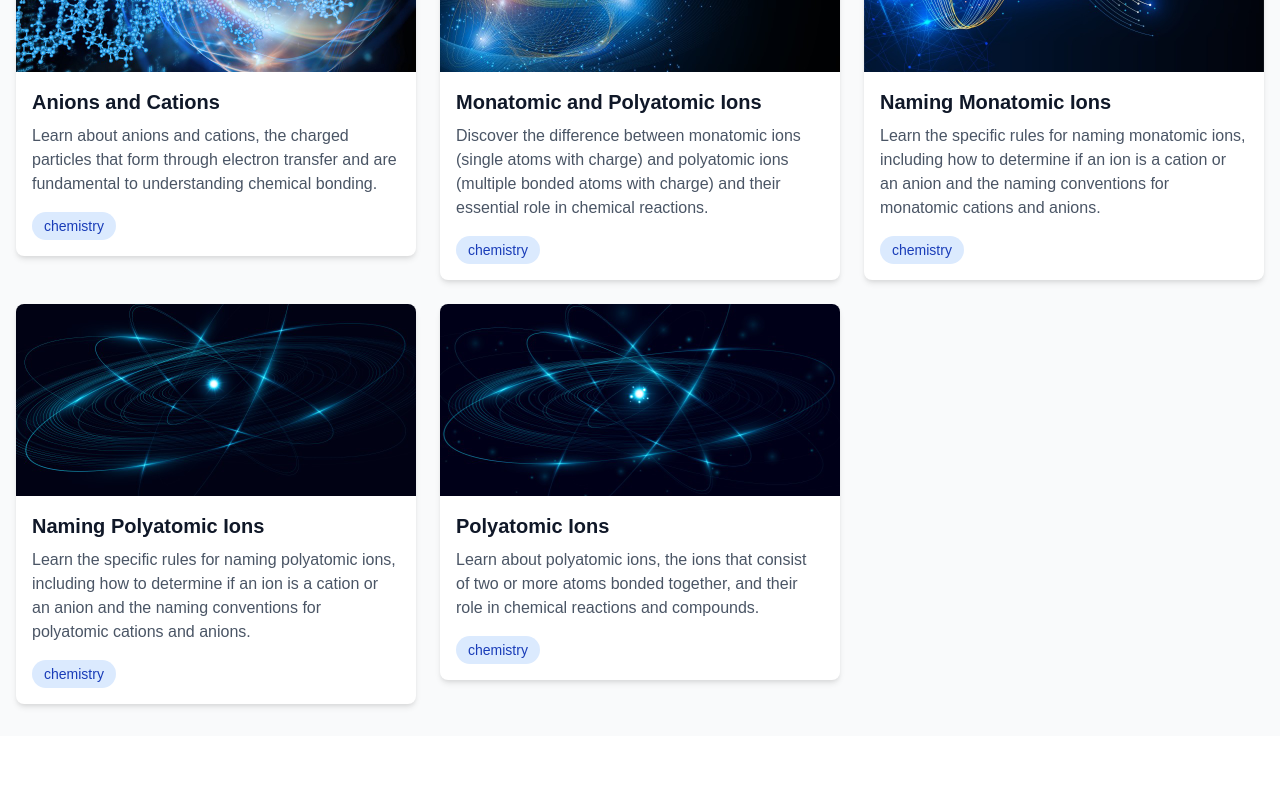
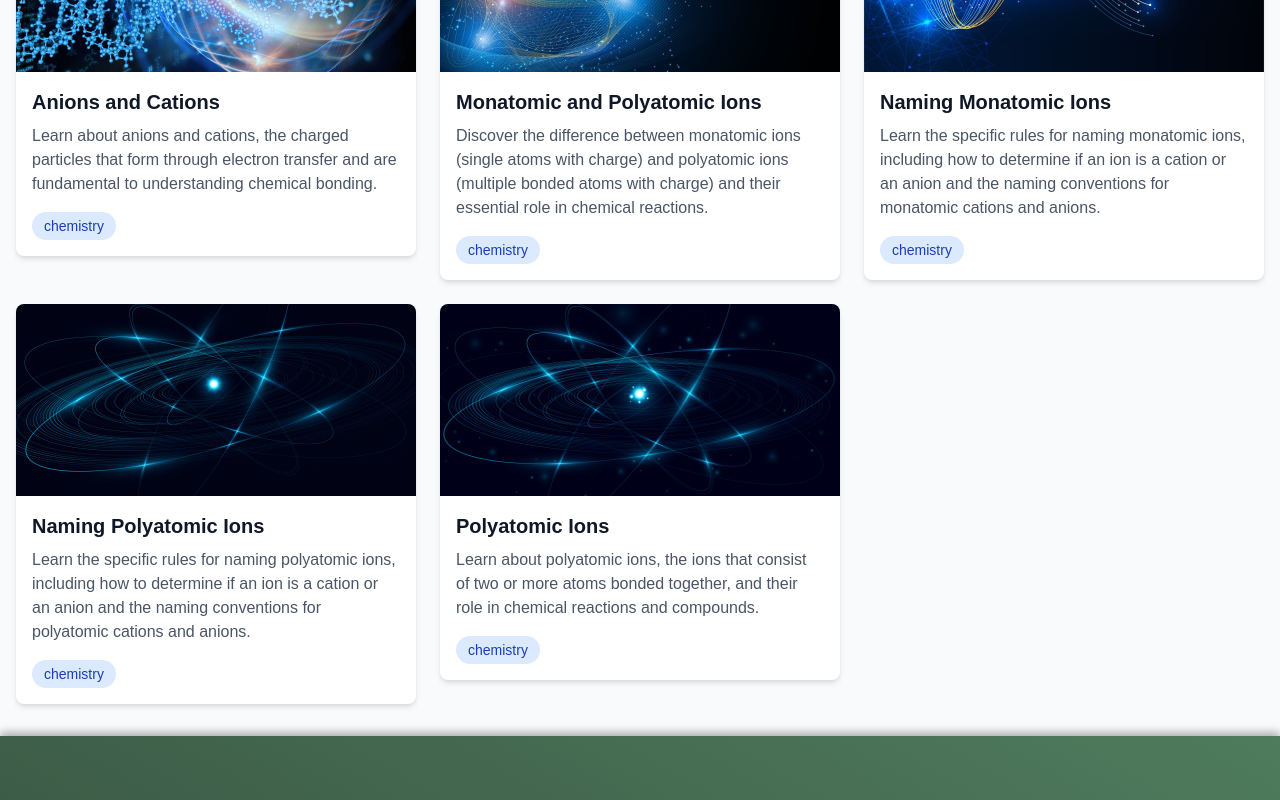
Before and after one commit to rvoogd12/science-blog, a Next.js app: page / in a window 1280 px wide. Shown: the part 362-1162 px from the top of the page. Before the commit the page ends 1098 px from the top, so only its background shows below. Built offline with nearby package versions, Linux system fonts and the light colour scheme.

Commit message:
Added empty Bottom Banner component to render on all pages

```diff
--- a/src/app/layout.tsx
+++ b/src/app/layout.tsx
@@ -2,6 +2,7 @@ import type { Metadata } from "next";
 import { Geist, Geist_Mono } from "next/font/google";
 import "./globals.css";
 import SearchProvider from "./search-provider";
+import BottomBanner from "../components/BottomBanner";
 
 const geistSans = Geist({
   variable: "--font-geist-sans",
@@ -29,10 +30,13 @@ export default function RootLayout({
   return (
     <html lang="en">
       <body
-        className={`${geistSans.variable} ${geistMono.variable} antialiased`}
+        className={`${geistSans.variable} ${geistMono.variable} antialiased min-h-screen flex flex-col`}
       >
         <SearchProvider>
-          {children}
+          <div className="flex-1">
+            {children}
+          </div>
+          <BottomBanner />
         </SearchProvider>
       </body>
     </html>
--- /dev/null
+++ b/src/components/BottomBanner.tsx
@@ -0,0 +1,19 @@
+'use client';
+
+import React from 'react';
+
+const BottomBanner: React.FC = () => {
+  return (
+    <div
+      className="w-full py-8 px-4 mt-auto"
+      style={{
+        background: 'linear-gradient(30deg, #3d5c47 0%, #4f7c5d 100%)',
+        boxShadow: '0 -4px 8px rgba(0,0,0,0.3)'
+      }}
+    >
+      {/* Empty banner for now - content can be added later */}
+    </div>
+  );
+};
+
+export default BottomBanner;
```
